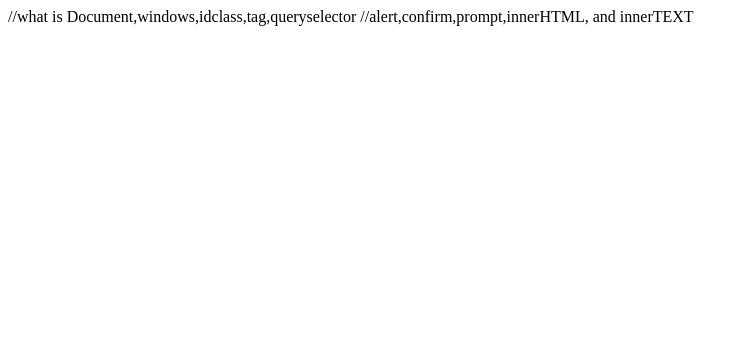
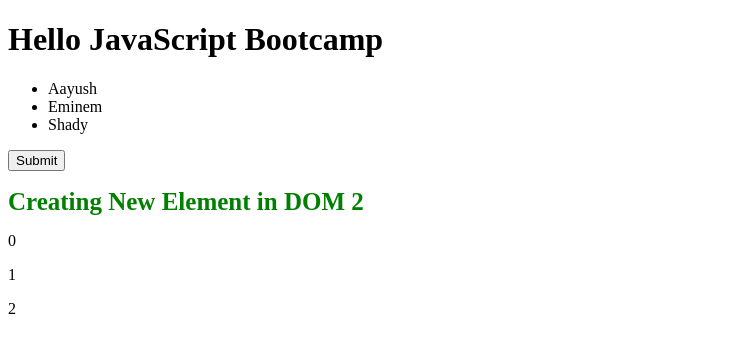
Before and after one commit to aayushdkl/FSJS2, a plain HTML site: page JS_DOM/Second_class/index.html in a window 1280 px wide. Shown: the whole page, without its empty margins (0-749 px from the left). Drawn offline with Linux system fonts and the light colour scheme.

Commit message:
First lesson

```diff
--- a/JS_DOM/Second_class/index.html
+++ b/JS_DOM/Second_class/index.html
@@ -6,9 +6,66 @@
     <title>Document</title>
 </head>
 <body>
-    //what is Document,windows,idclass,tag,queryselector
-    //alert,confirm,prompt,innerHTML, and innerTEXT
+    <!--what is Document,windows,idclass,tag,queryselector
+    alert,confirm,prompt,innerHTML, and innerTEXT
+    -->
+    <h1>Hello JavaScript Bootcamp</h1>
+    <ul>
 
-    <h1> </h1>
+    </ul>
+    <button onclick="maths()" id="fsjs2">Submit</button>
+    <p id="js"></p>
+
+    <script>
+        //insert inner HTML
+        const List = `
+        <li>Aayush</li>
+        <li>Eminem</li>
+        <li>Shady</li>
+        `;
+        const val = document.querySelector("ul")
+        val.innerHTML = List;
+
+        //Create element on screen
+        let title = document.createElement("h1")
+        title.className= 'title';  //class name for the variable
+        title.style.fontSize = "25px";
+        title.style.color= 'green';
+        title.textContent = "Creating New Element in DOM 2";
+        console.log(title);
+        document.body.appendChild(title)
+        //Remove child ==> Assignment
+
+        //For Loop
+        for(let i =0;i<3;i++)
+        {
+          let para =  document.createElement("p")    //This is the most important of all
+          para.className = "FSJS";
+          para.style.fontSize = "16px";
+          console.log(para);
+          para.textContent = i;
+          document.body.appendChild(para)
+        }
+
+
+        function maths(){
+            let value = prompt("Solve 50 - 30");
+            if(value == 20)
+            {
+                document.getElementById("js").innerText = "Success Redirect";
+                document.getElementById("fsjs2").style.backgroundColor = "Green"
+            }
+            else
+            {
+             document.getElementById("js").innerText = "Failed";
+             document.getElementById("fsjs2").style.backgroundColor = "Red"
+
+            }
+        }
+
+
+    </script>
+    <!-- <h1 class="title" style="font-size: 25px; color: green;"></h1> -->
+
 </body>
 </html>
```
Also changed, not shown: JS_DOM/Second_class/addeventlistener.html (added, +11 -0 lines).
